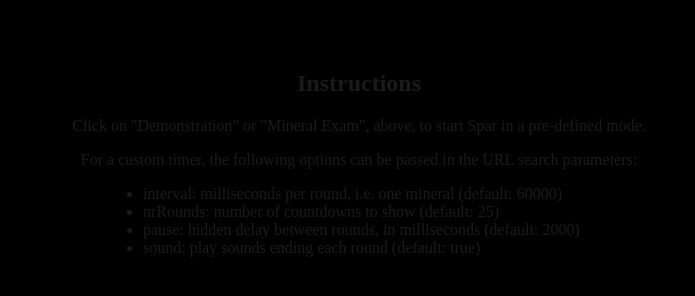
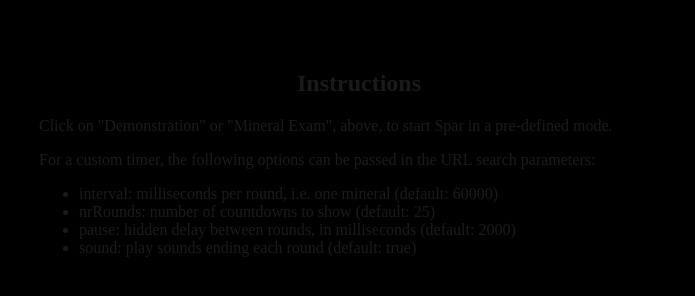
Before and after one commit to skrobinson/spar, a plain HTML site: page index.html in a window 1280 px wide. Shown: the part 364-660 px from the top of the page, 281-976 px from the left. Drawn offline with Linux system fonts and the light colour scheme.

Commit message:
Change size and alignment of #instructions block
This is a simple clean-up to divide the UI slightly differently.

Signed-off-by: Sean Robinson <sean.robinson@scottsdalecc.edu>

```diff
--- a/resources/spar.css
+++ b/resources/spar.css
@@ -37,17 +37,20 @@ div.def-list sub {
 div.instructions {
     opacity: 0.1;
     margin: 6em auto;
+    text-align: left;
     transition: opacity 0.5s;
+    width: 50%;
 }
 
 div.instructions:hover {
     opacity: 1;
 }
 
-div.instructions ul {
-    margin: auto 30%;
-    text-align: left;
-    width: 40%;
+div.instructions h2 {
+    text-align: center;
+}
+
+div.instructions p, div.instructions ul {
 }
 
 div.navigation a {
```
